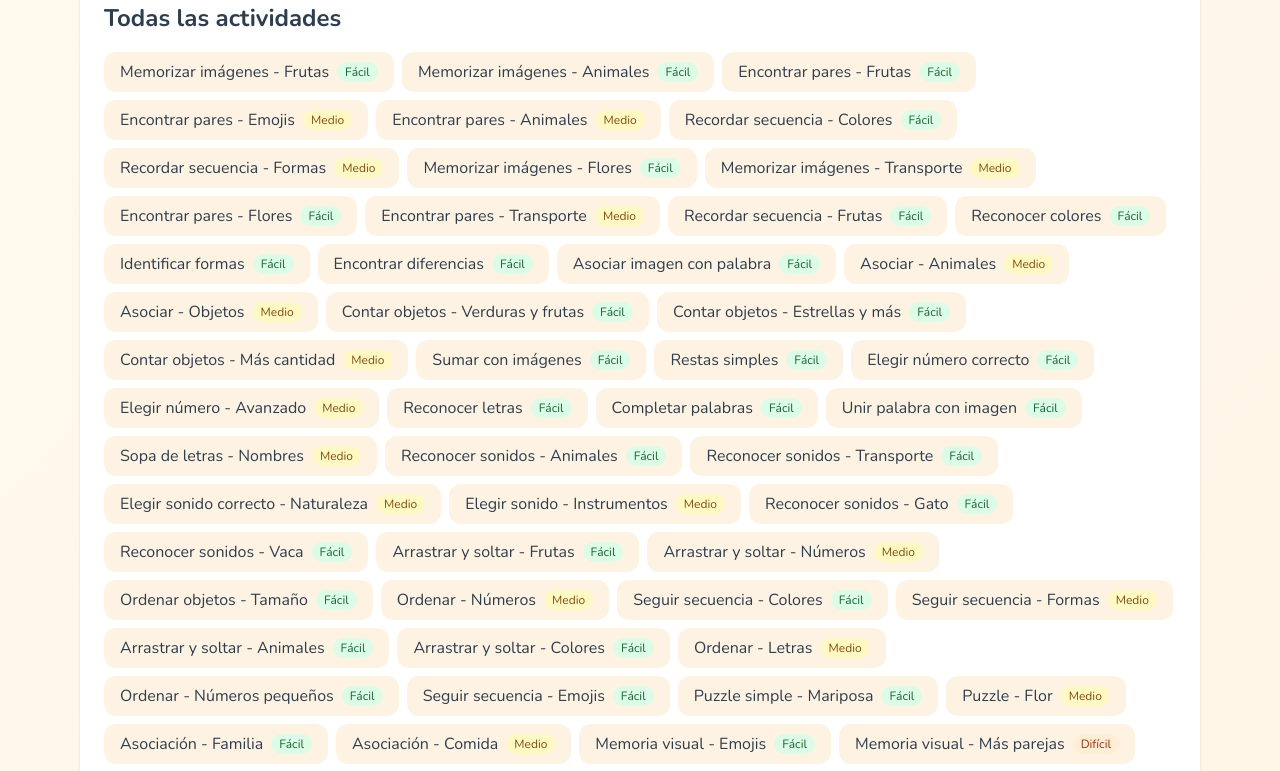
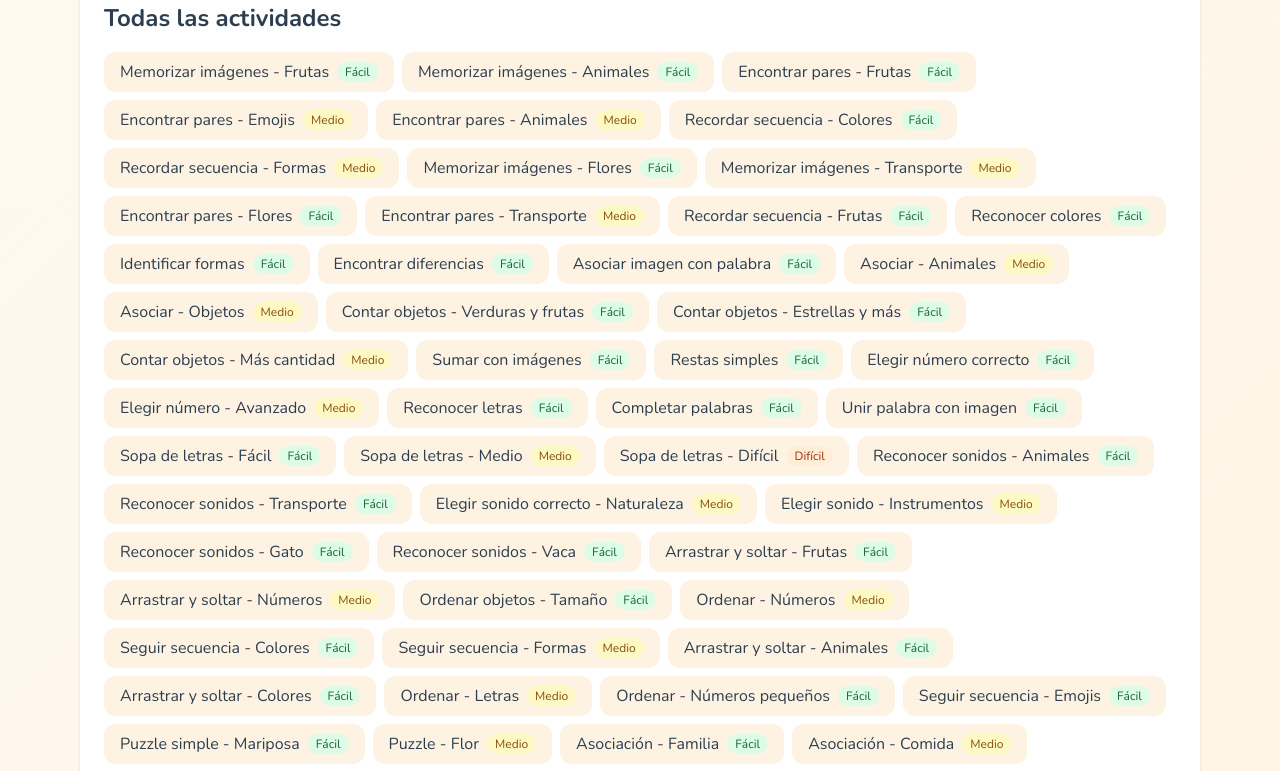
Before and after one commit to Brian-falcon/Mariposas, a Next.js app: page / in a window 1280 px wide. Shown: the part 804-1575 px from the top of the page. Built offline with nearby package versions, Linux system fonts and the light colour scheme.

Commit message:
Sopa de letras con 3 niveles de dificultad: facil, medio, dificil

```diff
--- a/src/components/activities/WordSearch.tsx
+++ b/src/components/activities/WordSearch.tsx
@@ -3,25 +3,49 @@
 import { useState, useMemo } from "react";
 import { Activity } from "@/types";
 
-const DIRECTIONS = [
+const ALL_DIRECTIONS = [
   { dr: 0, dc: 1 }, { dr: 1, dc: 0 }, { dr: 1, dc: 1 }, { dr: 1, dc: -1 },
   { dr: 0, dc: -1 }, { dr: -1, dc: 0 }, { dr: -1, dc: -1 }, { dr: -1, dc: 1 },
 ];
 
+const HORIZONTAL_VERTICAL = [
+  { dr: 0, dc: 1 }, { dr: 1, dc: 0 }, { dr: 0, dc: -1 }, { dr: -1, dc: 0 },
+];
+
 const FILLER = "AEIOURTLMNSP";
 
-function generateGrid(words: string[], size: number): { grid: string[][]; positions: { word: string; positions: [number, number][] }[] } {
+type Difficulty = "easy" | "medium" | "hard";
+
+const DIFFICULTY_CONFIG: Record<Difficulty, { gridSize: number; directions: typeof ALL_DIRECTIONS; wordCount: number }> = {
+  easy: { gridSize: 10, directions: HORIZONTAL_VERTICAL, wordCount: 5 },
+  medium: { gridSize: 14, directions: ALL_DIRECTIONS, wordCount: 8 },
+  hard: { gridSize: 18, directions: ALL_DIRECTIONS, wordCount: 14 },
+};
+
+function generateGrid(
+  words: string[],
+  difficulty: Difficulty
+): { grid: string[][]; positions: { word: string; positions: [number, number][] }[] } {
+  const config = DIFFICULTY_CONFIG[difficulty];
+  const size = config.gridSize;
+  const directions = config.directions;
+
+  const allWords = words.map((w) => w.replace(/\s/g, "").toUpperCase()).filter((w) => w.length >= 2);
+  const wordCount = Math.min(config.wordCount, allWords.length);
+  const selectedWords = [...new Set(allWords)]
+    .sort((a, b) => a.length - b.length)
+    .slice(0, wordCount);
+
   const grid: string[][] = Array(size).fill(null).map(() => Array(size).fill(""));
   const positions: { word: string; positions: [number, number][] }[] = [];
-  const cleanWords = [...new Set(words.map((w) => w.replace(/\s/g, "").toUpperCase()).filter((w) => w.length >= 2))];
+  const cleanWords = [...selectedWords].sort((a, b) => b.length - a.length);
 
-  for (const word of cleanWords.sort((a, b) => b.length - a.length)) {
+  for (const word of cleanWords) {
     let placed = false;
-    const tries = [...Array(800)].map((_, i) => i);
-    for (const _ of tries) {
+    for (let attempt = 0; attempt < 800 && !placed; attempt++) {
       const r = Math.floor(Math.random() * size);
       const c = Math.floor(Math.random() * size);
-      const dir = DIRECTIONS[Math.floor(Math.random() * DIRECTIONS.length)];
+      const dir = directions[Math.floor(Math.random() * directions.length)];
       const pos: [number, number][] = [];
       let ok = true;
       for (let i = 0; i < word.length; i++) {
@@ -34,7 +58,6 @@ function generateGrid(words: string[], size: number): { grid: string[][]; positi
         pos.forEach(([rr, cc], i) => { grid[rr][cc] = word[i]; });
         positions.push({ word, positions: pos });
         placed = true;
-        break;
       }
     }
   }
@@ -48,8 +71,13 @@ function generateGrid(words: string[], size: number): { grid: string[][]; positi
 }
 
 export function WordSearch({ activity }: { activity: Activity }) {
-  const words = ((activity.data as { words?: string[] }).words || []);
-  const { grid, positions } = useMemo(() => generateGrid(words, 18), [words.join(",")]);
+  const data = activity.data as { words?: string[]; difficulty?: Difficulty };
+  const words = data.words || [];
+  const difficulty = (activity.difficulty || data.difficulty || "hard") as Difficulty;
+  const { grid, positions } = useMemo(
+    () => generateGrid(words, difficulty),
+    [words.join(","), difficulty]
+  );
 
   const [found, setFound] = useState<Set<string>>(new Set());
   const [start, setStart] = useState<[number, number] | null>(null);
@@ -102,9 +130,16 @@ export function WordSearch({ activity }: { activity: Activity }) {
         <h3 className="text-xl md:text-2xl font-bold text-primary-700 mb-2">
           Sopa de letras
         </h3>
-        <p className="text-sm md:text-base text-gray-600">
+        <p className="text-sm md:text-base text-gray-600 mb-1">
           Haz clic en la primera letra y luego en la última letra de cada nombre
         </p>
+        <span className={`inline-block px-3 py-1 rounded-full text-sm font-bold ${
+          difficulty === "easy" ? "bg-green-100 text-green-800" :
+          difficulty === "medium" ? "bg-yellow-100 text-yellow-800" :
+          "bg-orange-100 text-orange-800"
+        }`}>
+          {difficulty === "easy" ? "Fácil" : difficulty === "medium" ? "Medio" : "Difícil"}
+        </span>
       </div>
 
       <div className="flex flex-wrap justify-center gap-1.5 md:gap-2 mb-4 md:mb-5 p-3 md:p-4 bg-white/80 rounded-xl">
@@ -123,7 +158,11 @@ export function WordSearch({ activity }: { activity: Activity }) {
       </div>
 
       <div
-        className="w-full max-w-[min(95vw,480px)] mx-auto aspect-square grid gap-0.5 md:gap-1 p-3 md:p-5 rounded-xl md:rounded-2xl"
+        className={`w-full mx-auto aspect-square grid gap-0.5 md:gap-1 p-3 md:p-5 rounded-xl md:rounded-2xl ${
+          difficulty === "easy" ? "max-w-[min(95vw,320px)]" :
+          difficulty === "medium" ? "max-w-[min(95vw,400px)]" :
+          "max-w-[min(95vw,480px)]"
+        }`}
         style={{
           background: "linear-gradient(145deg, #fef3e2 0%, #fde4c0 50%, #fbd49a 100%)",
           boxShadow: "0 8px 32px rgba(245,166,35,0.3), inset 0 1px 0 rgba(255,255,255,0.5)",
--- a/src/data/activities/lectura.ts
+++ b/src/data/activities/lectura.ts
@@ -66,8 +66,19 @@ export const lecturaActivities: Activity[] = [
   },
   {
     id: "lec-4",
-    title: "Sopa de letras - Nombres",
-    description: "Busca los nombres de tus compañeros en la sopa de letras",
+    title: "Sopa de letras - Fácil",
+    description: "Busca 5 nombres en una sopa pequeña. Solo horizontal y vertical.",
+    category: "lectura",
+    difficulty: "easy",
+    type: "word-search",
+    data: {
+      words: ["LOLA", "MARTINA", "FACUNDO", "MARIA", "ELENA", "LUZ", "CECILIA", "NOEL", "PABLO", "CAROLINA", "VALENTINA", "SANTIAGO", "FEDERICO", "MILAGROS"],
+    },
+  },
+  {
+    id: "lec-5",
+    title: "Sopa de letras - Medio",
+    description: "Busca 8 nombres. Incluye palabras en diagonal.",
     category: "lectura",
     difficulty: "medium",
     type: "word-search",
@@ -75,4 +86,15 @@ export const lecturaActivities: Activity[] = [
       words: ["LOLA", "MARTINA", "FACUNDO", "MARIA", "ELENA", "LUZ", "CECILIA", "NOEL", "PABLO", "CAROLINA", "VALENTINA", "SANTIAGO", "FEDERICO", "MILAGROS"],
     },
   },
+  {
+    id: "lec-6",
+    title: "Sopa de letras - Difícil",
+    description: "Busca los 14 nombres. Todas las direcciones.",
+    category: "lectura",
+    difficulty: "hard",
+    type: "word-search",
+    data: {
+      words: ["LOLA", "MARTINA", "FACUNDO", "MARIA", "ELENA", "LUZ", "CECILIA", "NOEL", "PABLO", "CAROLINA", "VALENTINA", "SANTIAGO", "FEDERICO", "MILAGROS"],
+    },
+  },
 ];
```
